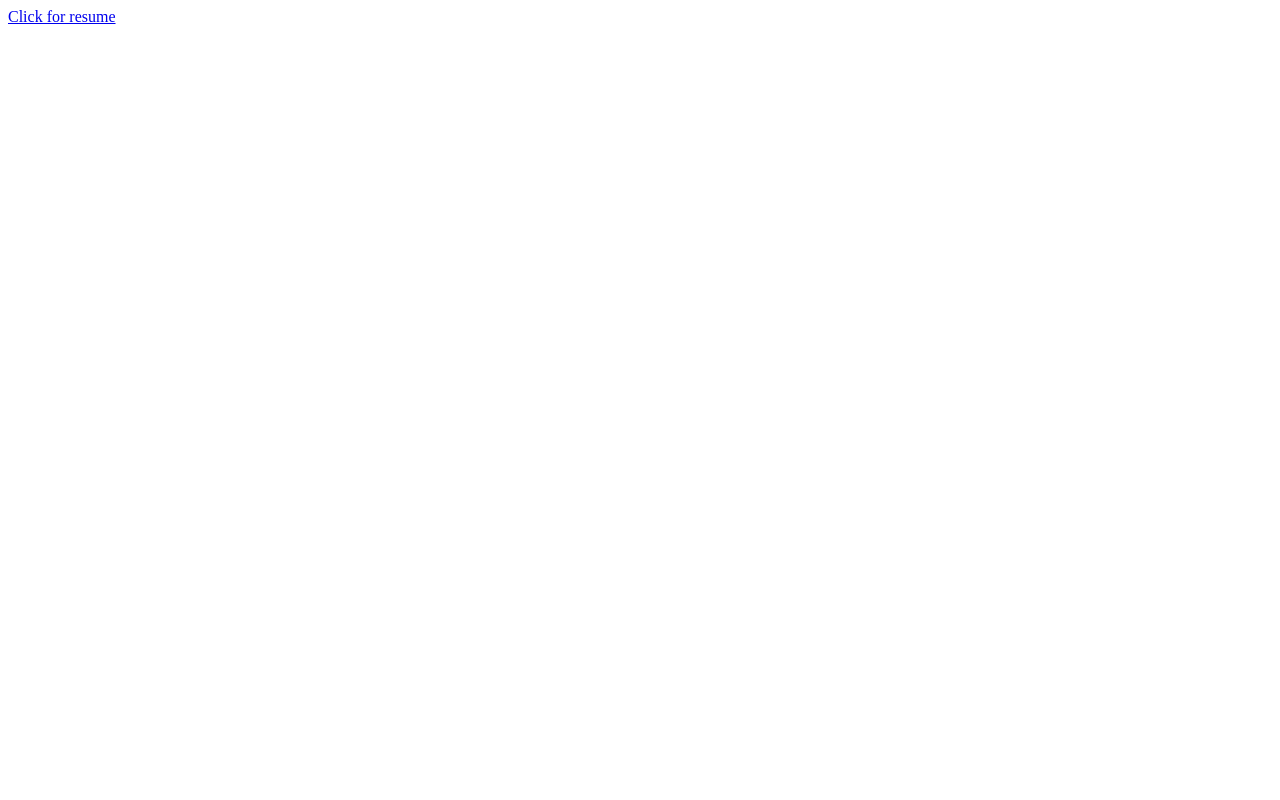
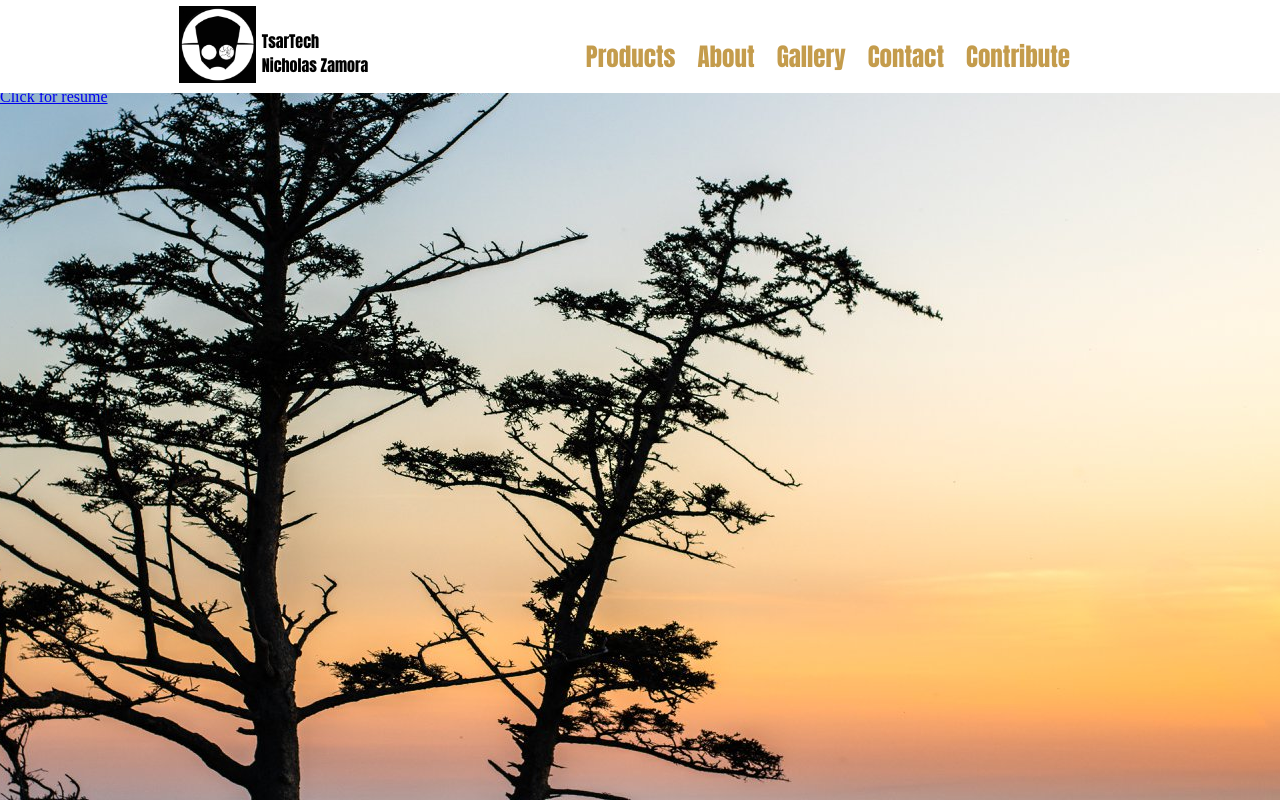
Before and after one commit to TsarTechSoftware/tsartech_website, a plain HTML site: page about.html in a window 1280 px wide. Drawn offline with Linux system fonts and the light colour scheme.

Commit message:
About: Added header. Added background picture. header.css: Added initialBlank to account for the size that the header takes.

```diff
--- a/about.html
+++ b/about.html
@@ -2,10 +2,49 @@
 <html>
 <head>
 	<meta charset="utf-8">
-	<meta name="author" content="Nicholas Zamora">
+	<meta name="Nicholas Zamora" content="TsarTech About">
 	<title>About</title>
+	<link rel="stylesheet" type="text/css" href="styles/about.css">
+	<link rel="stylesheet" type="text/css" href="styles/header.css">
+
+	<style type="text/css">
+
+	body{
+		background-image: url("images/about_img.jpg");
+		background-repeat: no-repeat;
+		background-color: #000000;
+		background-position: center;
+		background-attachment: fixed;
+		min-height: 800px;
+		width: 100%;
+		margin: auto;
+	}
+
+	</style>
 </head>
 <body>
+	<div id="header">
+		<div class="container">
+			<div>
+				<a href="index.html">
+					<img src="images/TsarTechLogo.jpg" id="tsarLogo">
+					<p id="tsarLogoText">TsarTech<br>Nicholas Zamora</p>
+				</a>
+			</div>
+			<div id="nav">
+				<ul id="ulHeader">
+					<li id="listHeader"><a id="aHeader" href="#">Products</a></li>
+					<li id="listHeader"><a id="aHeader" href="about.html">About</a></li>
+					<li id="listHeader"><a id="aHeader" href="sliderTest.html">Gallery</a></li>
+					<li id="listHeader"><a id="aHeader" href="contact.html">Contact</a></li>
+					<li id="listHeader"><a id="aHeader" href="liliTest.html"</a>Contribute</a></li>
+				</ul>
+			</div>
+		</div>
+	</div>
+	<div id="initialBlank">
+		<br>
+	</div>
 	<a href="resume.html">Click for resume</a>
 </body>
 </html>
--- a/styles/header.css
+++ b/styles/header.css
@@ -54,3 +54,7 @@
 	line-height: inherit;
 
 }
+
+#initialBlank{
+	padding-top: 70px;
+}
```
Also changed, not shown: images/about_img.jpg (added), resume.html (line endings or trailing spaces), styles/about.css (added).
